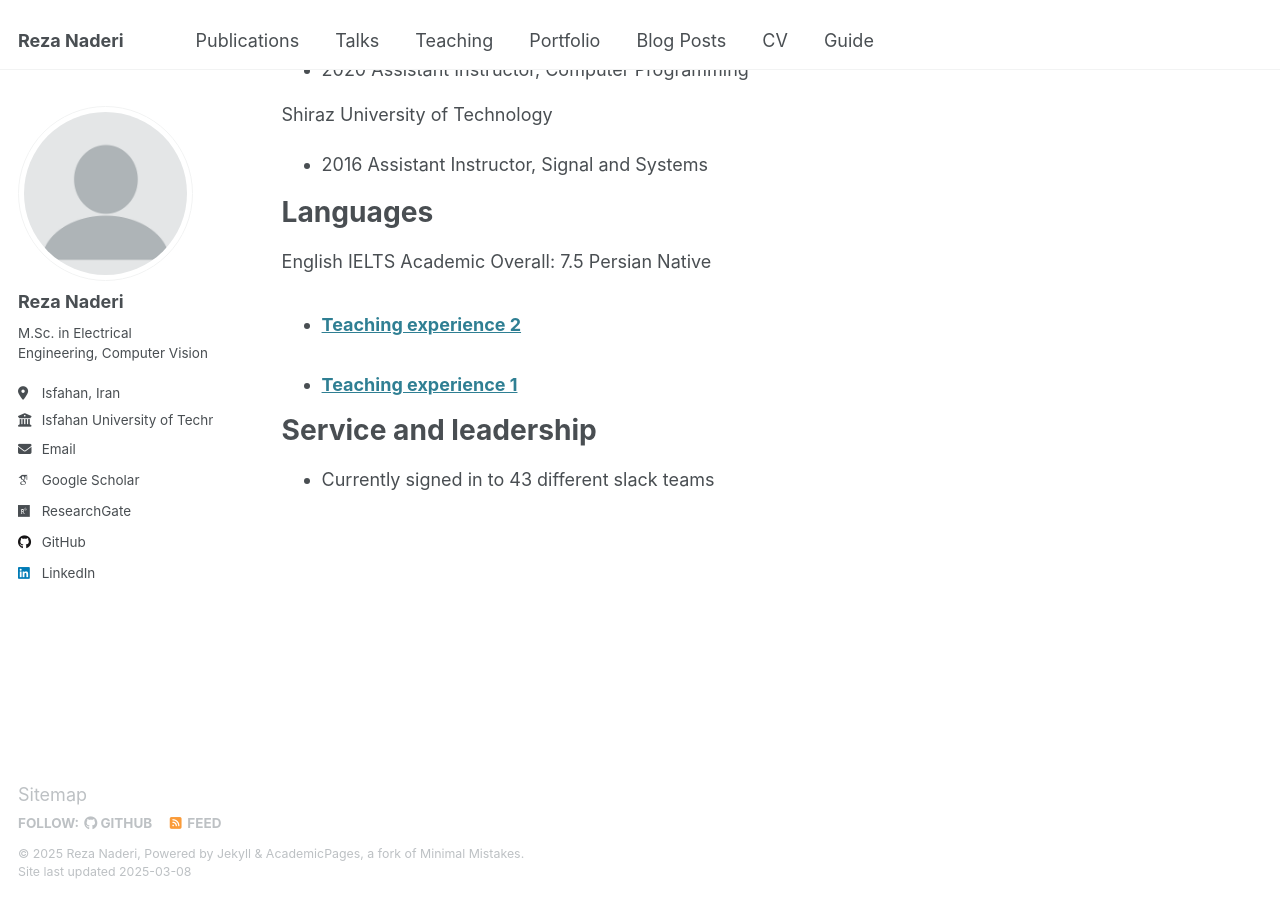
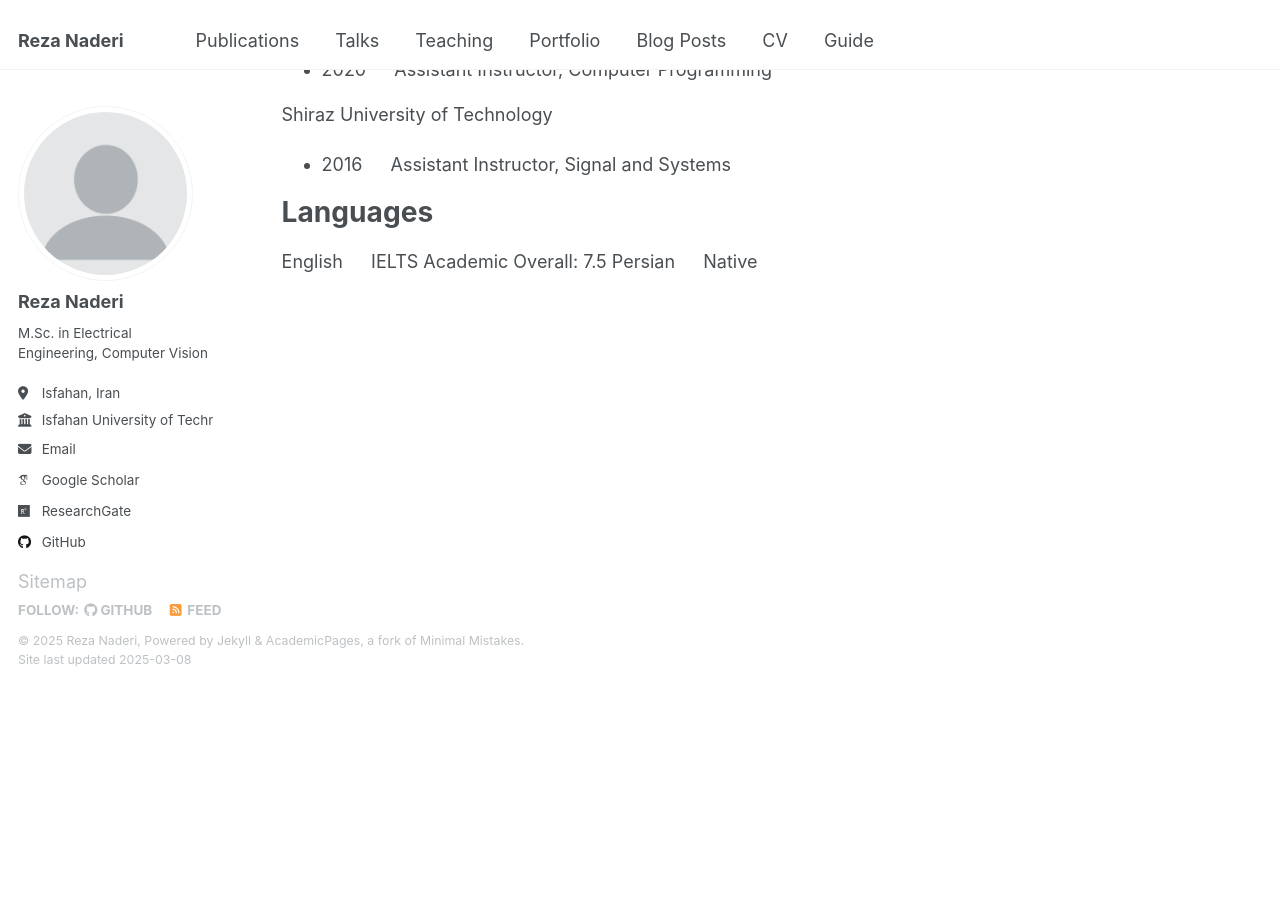
Before and after one commit to mohammadrezanaderi4/mohammadrezanaderi4.github.io, a Jekyll site: the page built from _pages/cv.md, in a window 1280 px wide and 900 px high, scrolled down 800 px. Built offline with Jekyll 4.4.1, drawn with Linux system fonts in a browser that asks for light colours; some web fonts are replaced; after the commit the page ends 1487 px from its top, so only the background shows below that.

Commit message:
Update cv.md

```diff
--- a/_pages/cv.md
+++ b/_pages/cv.md
@@ -20,7 +20,7 @@ Work experience
 * 2021– &emsp; Co-Founder and Vice President of Engineering, Kanzova Construction, Isfahan, Iran
   * Spearhead the application of AI technologies to revolutionize interior and exterior design for apartments and café-restaurants, ensuring innovative, functional, and aesthetically appealing results
 
-* 2020-24   Research Assistant, HADIP Lab, Isfahan University of Technology
+* 2020-24 &emsp; Research Assistant, HADIP Lab, Isfahan University of Technology
   * Advisor: Professor Shadrokh Samavi
   * Research Topic: Deep Generative Models and Their Application to Various Computer Vision Tasks
 
@@ -35,20 +35,12 @@ Skills
 Teaching
 ======
 Isfahan University of Technology
-* 2020   Assistant Instructor, Computer Programming
+* 2020 &emsp; Assistant Instructor, Computer Programming
 
 Shiraz University of Technology
-* 2016   Assistant Instructor, Signal and Systems
+* 2016 &emsp; Assistant Instructor, Signal and Systems
 
 Languages
 ======
-English   IELTS Academic Overall: 7.5
-Persian   Native
-
-  <ul>{% for post in site.teaching reversed %}
-    {% include archive-single-cv.html %}
-  {% endfor %}</ul>
-
-Service and leadership
-======
-* Currently signed in to 43 different slack teams
+English &emsp; IELTS Academic Overall: 7.5
+Persian &emsp; Native
```
